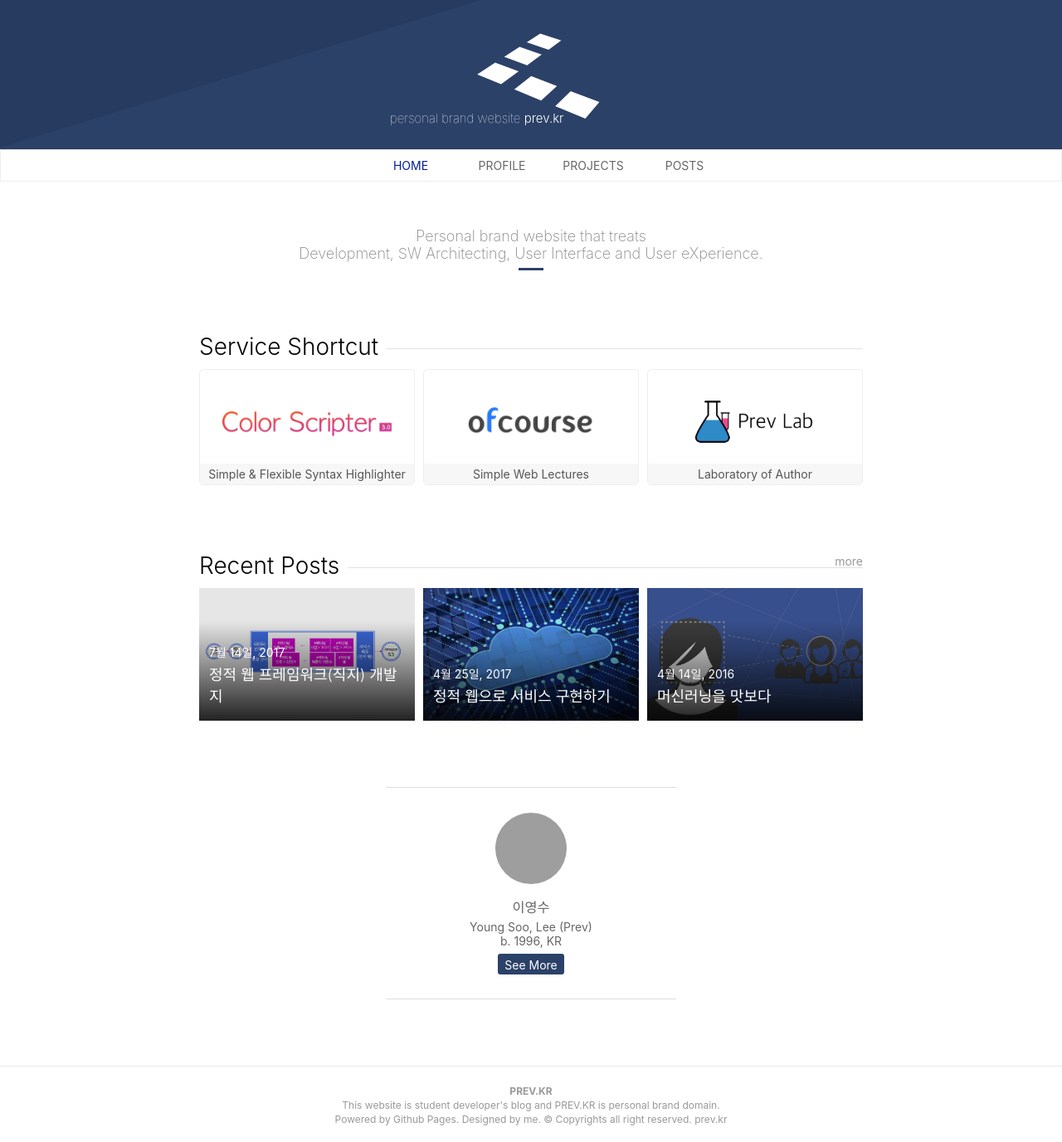
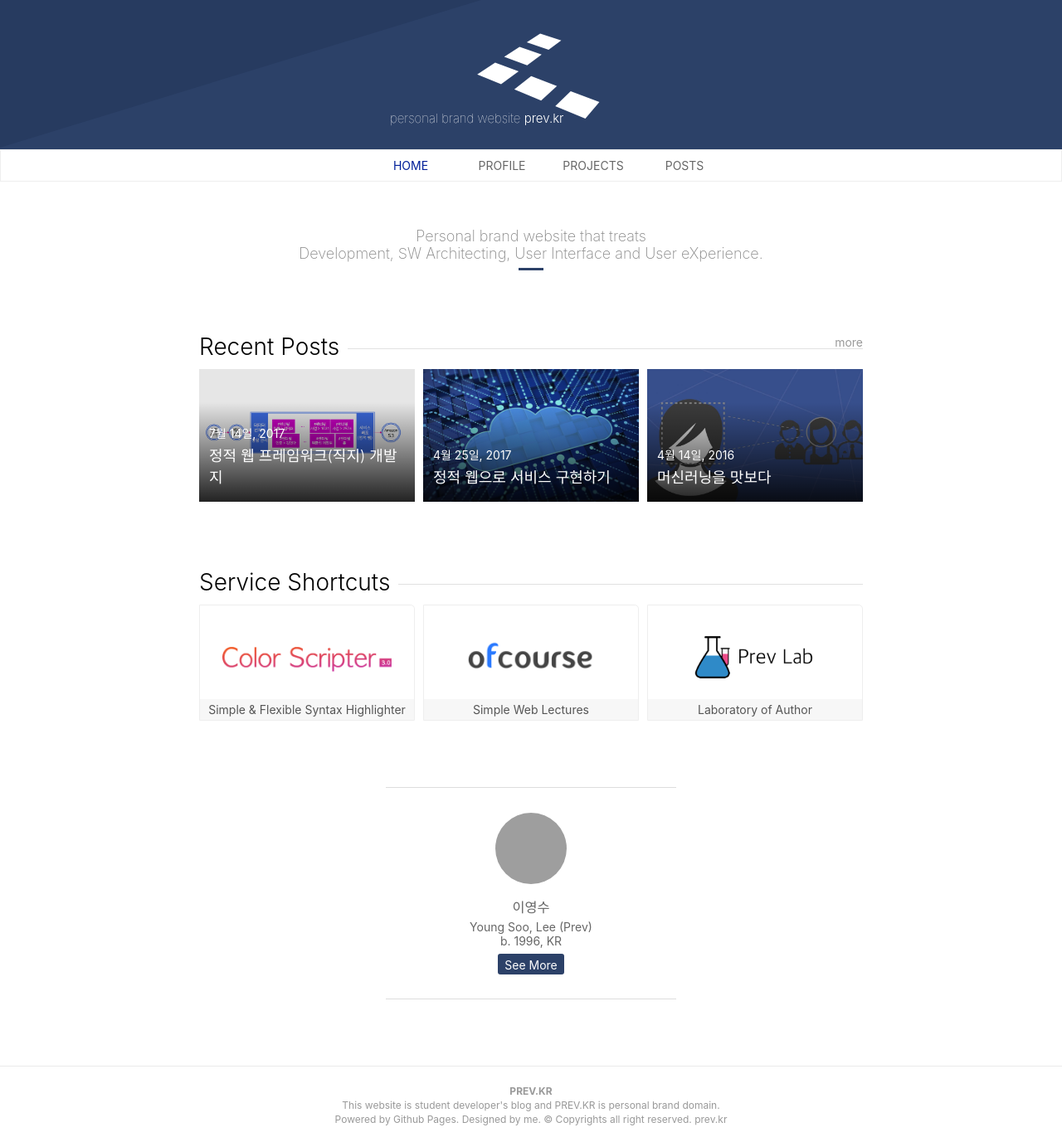
Before and after one commit to Prev/prev.github.io, a Jekyll site: the page built from index.html, in a window 1280 px wide. Shown: the whole page at 83% size. Built offline with Jekyll 4.4.1, drawn with Linux system fonts in a browser that asks for light colours; grey boxes are pictures that could not be loaded.

Commit message:
Improve home

```diff
--- a/assets/css/home.css
+++ b/assets/css/home.css
@@ -85,7 +85,7 @@ section.service-shortcut ul a li{
 	font-size: 14px;
 	text-align: center;
 	border: 1px solid #eee;
-	border-radius: 5px;
+	border-radius: 0 5px 0 0;
 	/*background-color: #fcfcfc;*/
 	transition: 0.7s all;
 	box-sizing: border-box;
--- a/index.html
+++ b/index.html
@@ -8,8 +8,23 @@ type: home
 	Development, SW Architecting, User Interface and User eXperience.
 </h3>
 
+<section class="post-list">
+	<h2><span>Recent Posts</span></h2>
+
+	<div class="view-more">
+		<a href="/posts">more</a>
+	</div>
+
+	<ul class="post-list clearfix">
+	{% for post in site.posts limit:3 %}
+		{% include post-tile.html %}
+	{% endfor %}
+	</ul>
+</section>
+
+
 <section class="service-shortcut">
-	<h2><span>Service Shortcut</span></h2>
+	<h2><span>Service Shortcuts</span></h2>
 	<ul class="clearfix">
 		<a href="http://colorscripter.com" target="_blank">
 			<li>
@@ -32,18 +47,5 @@ type: home
 	</ul>
 </section>
 
-<section class="post-list">
-	<h2><span>Recent Posts</span></h2>
-
-	<div class="view-more">
-		<a href="/posts">more</a>
-	</div>
-
-	<ul class="post-list clearfix">
-	{% for post in site.posts limit:3 %}
-		{% include post-tile.html %}
-	{% endfor %}
-	</ul>
-</section>
 
 {% include profile.html %}
```
